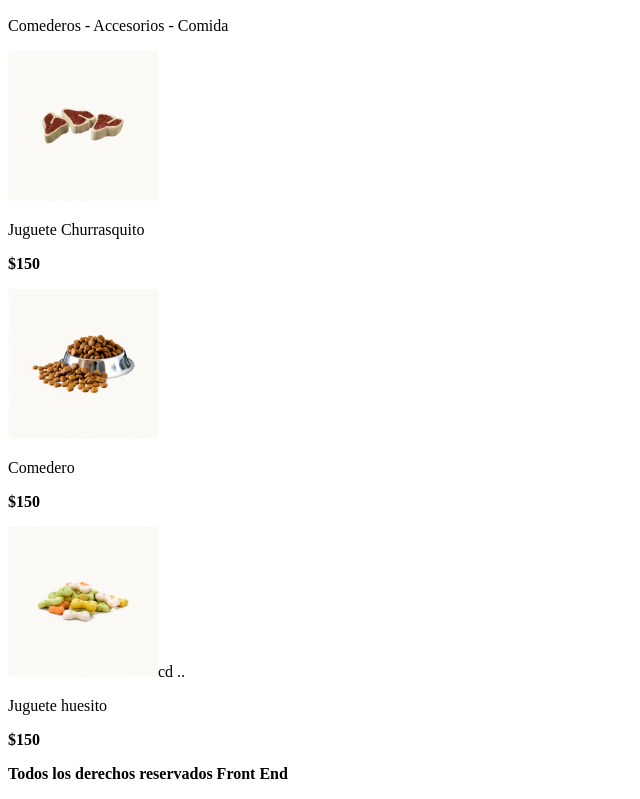
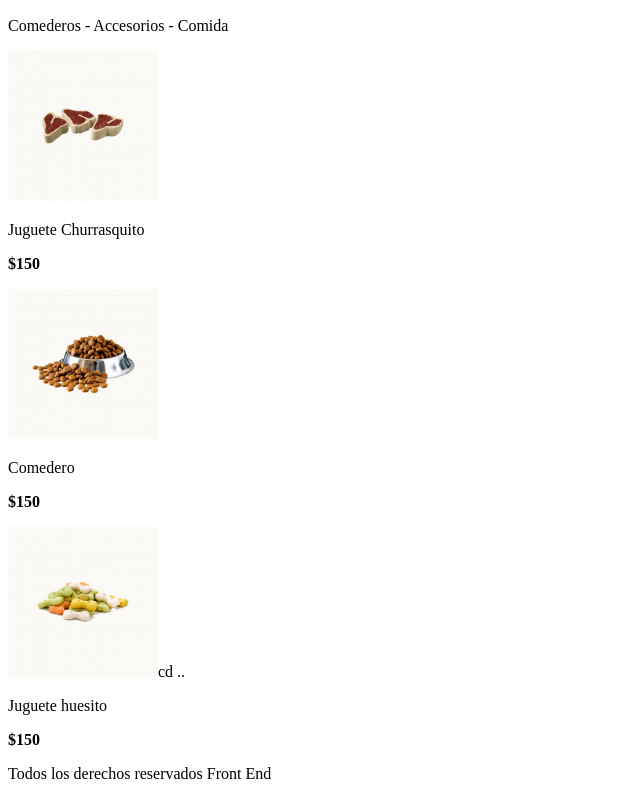
Before and after one commit to KevinRivero/Ejercitacion-Front-End, a plain HTML site: page clase2705/Petshop/index.html in a window 1280 px wide. Shown: the part 482-1281 px from the top of the page, without its empty margins (0-640 px from the left). Drawn offline with Linux system fonts and the light colour scheme.

Commit message:
se corrigió error, se bajaron los datos del main a esta rama

```diff
--- a/clase2705/Petshop/index.html
+++ b/clase2705/Petshop/index.html
@@ -31,7 +31,7 @@
         </section>
     </header>
 
-</body>
+
     <section>
          <img src="img/bowl-and-pet-daities-on-green-background 1.png" width="800px" height="100px" alt="Banner">
          <p> ¡Es un placer tenerte aquí!</p>
@@ -50,9 +50,11 @@
         <p><strong>$150</strong></p>
         <img src="img/Huesito.png" width="150px" height="150px" alt="Huesito">cd ..
         <p>Juguete huesito</p>
-        <strong>$150</s trong>
+        <strong>$150</strong>
     </section>
     <footer>
         <p>Todos los derechos reservados Front End</p>
     </footer>
+
+</body>
 </html>
```
Also changed, not shown: 1 other file.
